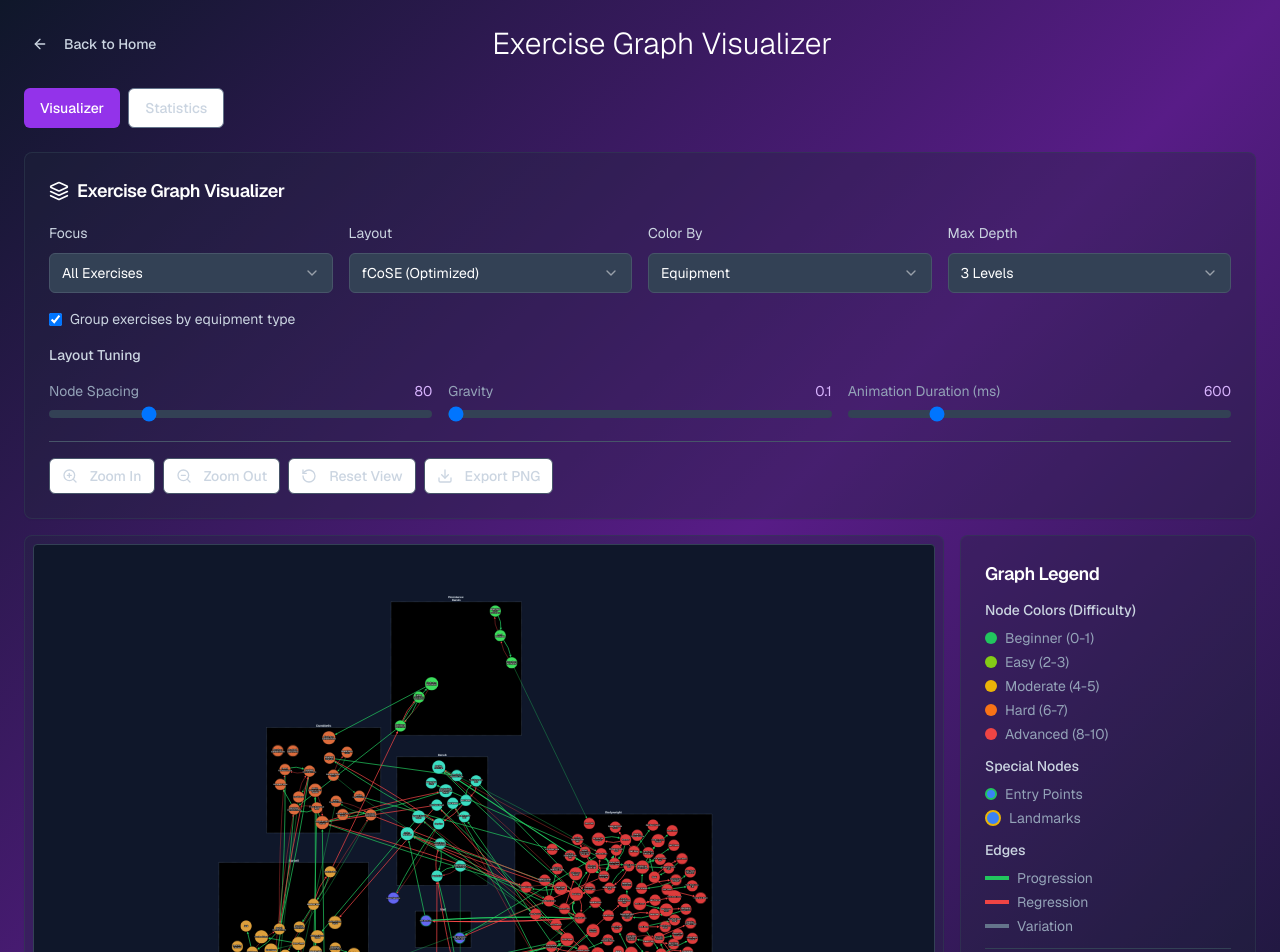
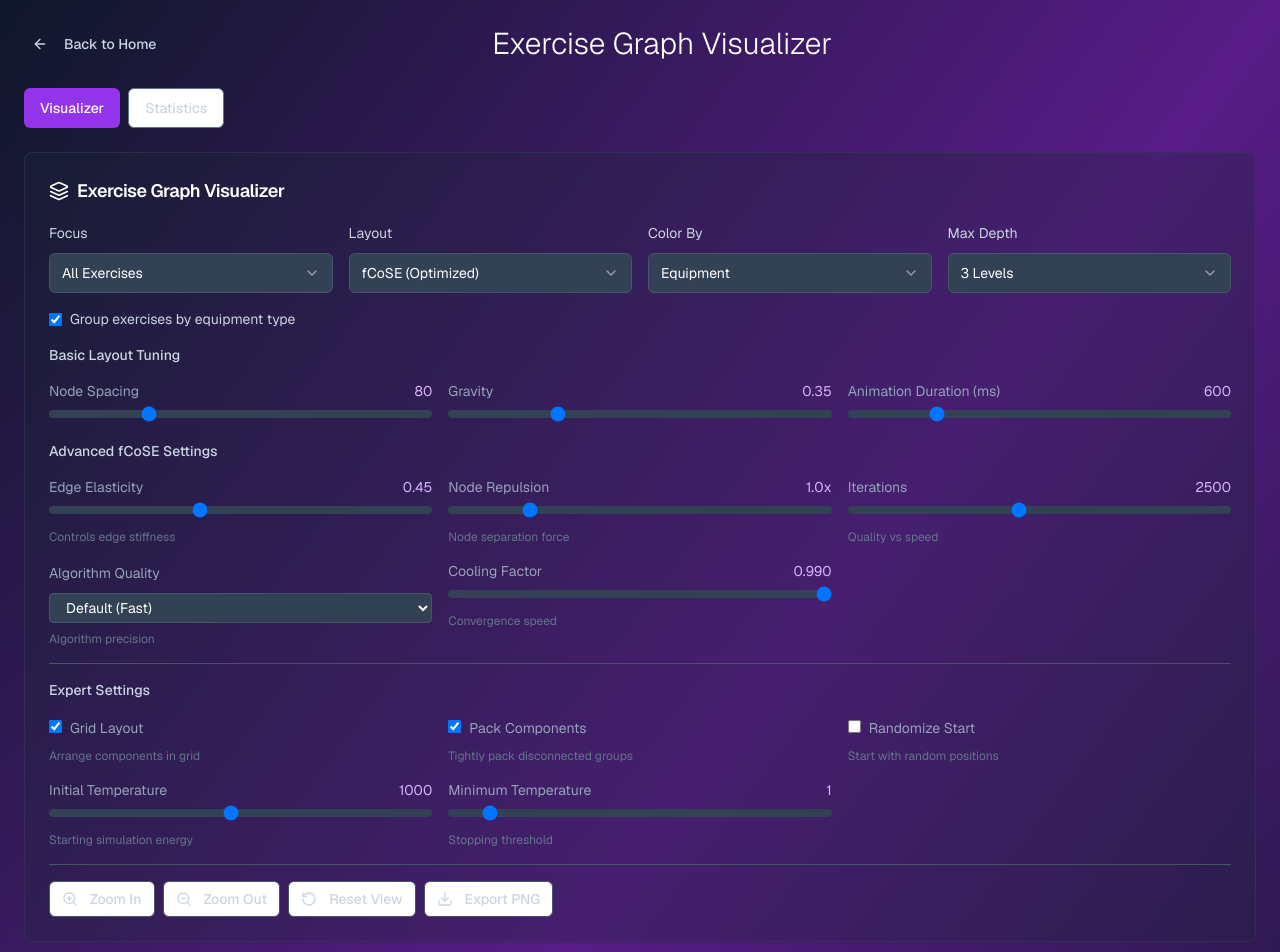
Before and after one commit to neozenith/v0-valkyrie-training, a Next.js app: page /dev/graph-visualizer in a window 1280 px wide. Shown: the top 952 px of the page. Built offline with nearby package versions, Linux system fonts and the light colour scheme; what cytoscape-dagre would draw is missing.

Commit message:
add more fcose parameters

```diff
--- a/components/exercise-graph-visualizer.tsx
+++ b/components/exercise-graph-visualizer.tsx
@@ -60,8 +60,21 @@ export default function ExerciseGraphVisualizer({
     colorScheme: 'equipment',
     groupByEquipment: true,
     nodeSpacing: 80,
-    gravity: 0.1,
+    gravity: 0.35,
     animationDuration: 600,
+    // Advanced fCoSE parameters
+    edgeElasticity: 0.45,
+    nodeRepulsionMultiplier: 1.0,
+    numIterations: 2500,
+    quality: 'default',
+    coolingFactor: 0.99,
+    // Layout structure options
+    tile: true,
+    packComponents: true,
+    randomize: false,
+    // Fine-tuning parameters
+    initialTemp: 1000,
+    minTemp: 1.0,
     ...defaultConfig
   })
 
@@ -562,20 +575,20 @@ export default function ExerciseGraphVisualizer({
         return {
           ...baseConfig,
           name: 'fcose',
-          // Quality vs Performance (longer iterations for better layout)
-          quality: 'proof',
+          // Quality vs Performance (tunable)
+          quality: config.quality || 'proof',
 
           // Separation (tunable)
           idealEdgeLength: config.nodeSpacing || 80,
-          edgeElasticity: 0.45,
+          edgeElasticity: config.edgeElasticity || 0.45,
 
-          // Force Strengths (increased repulsion for more spacing)
-          nodeRepulsion: (_node: any) => (config.nodeSpacing || 80) * 75,
+          // Force Strengths (tunable repulsion)
+          nodeRepulsion: (_node: any) => (config.nodeSpacing || 80) * 75 * (config.nodeRepulsionMultiplier || 1.0),
           nodeOverlap: (config.nodeSpacing || 80) * 0.25,
 
-          // Layout options
-          randomize: false,
-          tile: true,
+          // Layout options (tunable)
+          randomize: config.randomize ?? false,
+          tile: config.tile ?? true,
           tilingPaddingVertical: Math.max(10, (config.nodeSpacing || 80) * 0.125),
           tilingPaddingHorizontal: Math.max(10, (config.nodeSpacing || 80) * 0.125),
 
@@ -583,17 +596,22 @@ export default function ExerciseGraphVisualizer({
           gravity: config.gravity || 0.25,
           gravityRangeCompound: (config.gravity || 0.25) * 6,
 
-          // Compound node settings
-          packComponents: true,
+          // Compound node settings (tunable)
+          packComponents: config.packComponents ?? true,
 
           // fCoSE specific compound settings
           nodeDimensionsIncludeLabels: true,
           uniformNodeDimensions: false,
           allowNodesInsideCompound: true,
 
-          // Incremental layout (longer iterations for better convergence)
+          // Incremental layout (tunable iterations)
           step: 'all',
-          numIter: 2500,
+          numIter: config.numIterations || 2500,
+
+          // Cooling (tunable)
+          initialTemp: config.initialTemp || 1000,
+          coolingFactor: config.coolingFactor || 0.99,
+          minTemp: config.minTemp || 1.0,
 
           // Initial positions
           fixedNodeConstraint: undefined,
@@ -609,28 +627,29 @@ export default function ExerciseGraphVisualizer({
         return {
           ...baseConfig,
           name: 'fcose',
-          // Optimized for exercise relationship graphs
-          quality: 'default',
+          // Optimized for exercise relationship graphs (tunable quality)
+          quality: config.quality || 'default',
 
           // Tunable clustering for related exercises
           idealEdgeLength: config.nodeSpacing || 80,
-          edgeElasticity: 0.45,
+          edgeElasticity: config.edgeElasticity || 0.45,
 
           // Tunable repulsion for readability
-          nodeRepulsion: (_node: any) => (config.nodeSpacing || 80) * 56.25, // maintains ratio
+          nodeRepulsion: (_node: any) => (config.nodeSpacing || 80) * 56.25 * (config.nodeRepulsionMultiplier || 1.0),
           nodeOverlap: Math.max(10, (config.nodeSpacing || 80) * 0.125),
 
           // Compact layout with tunable spacing
-          tile: true,
+          tile: config.tile ?? true,
           tilingPaddingVertical: Math.max(5, (config.nodeSpacing || 80) * 0.0625),
           tilingPaddingHorizontal: Math.max(5, (config.nodeSpacing || 80) * 0.0625),
+          randomize: config.randomize ?? false,
 
           // Tunable gravity to center groups
           gravity: config.gravity || 0.35,
           gravityRangeCompound: (config.gravity || 0.35) * 5.7,
 
-          // Component packing
-          packComponents: true,
+          // Component packing (tunable)
+          packComponents: config.packComponents ?? true,
 
           // fCoSE specific compound settings
           nodeDimensionsIncludeLabels: true,
@@ -642,11 +661,11 @@ export default function ExerciseGraphVisualizer({
           animationDuration: config.animationDuration || 600,
           animationEasing: 'ease-in-out',
 
-          // Better convergence with longer iterations
-          initialTemp: 1000,
-          coolingFactor: 0.99,
-          minTemp: 1.0,
-          numIter: 2500
+          // Better convergence with tunable parameters
+          initialTemp: config.initialTemp || 1000,
+          coolingFactor: config.coolingFactor || 0.99,
+          minTemp: config.minTemp || 1.0,
+          numIter: config.numIterations || 2500
         }
       case 'grid':
         return {
@@ -812,7 +831,7 @@ export default function ExerciseGraphVisualizer({
 
           {/* Layout Tuning Controls */}
           <div className="space-y-4">
-            <h4 className="text-sm font-medium text-slate-300">Layout Tuning</h4>
+            <h4 className="text-sm font-medium text-slate-300">Basic Layout Tuning</h4>
 
             <div className="grid grid-cols-1 md:grid-cols-3 gap-4">
               <div className="space-y-2">
@@ -841,7 +860,7 @@ export default function ExerciseGraphVisualizer({
                   min="0.1"
                   max="1.0"
                   step="0.05"
-                  value={config.gravity || 0.1}
+                  value={config.gravity || 0.35}
                   onChange={(e) => setConfig({...config, gravity: parseFloat(e.target.value)})}
                   className="w-full h-2 bg-slate-700 rounded-lg appearance-none cursor-pointer slider-thumb"
                 />
@@ -864,6 +883,175 @@ export default function ExerciseGraphVisualizer({
               </div>
             </div>
           </div>
+
+          {/* Advanced fCoSE Controls */}
+          {(config.layout === 'fcose' || config.layout === 'force-directed') && (
+            <div className="space-y-4">
+              <h4 className="text-sm font-medium text-slate-300">Advanced fCoSE Settings</h4>
+
+              <div className="grid grid-cols-1 md:grid-cols-2 lg:grid-cols-3 gap-4">
+                <div className="space-y-2">
+                  <label className="text-sm text-slate-400 flex justify-between">
+                    Edge Elasticity
+                    <span className="text-purple-300">{config.edgeElasticity?.toFixed(2)}</span>
+                  </label>
+                  <input
+                    type="range"
+                    min="0.1"
+                    max="1.0"
+                    step="0.05"
+                    value={config.edgeElasticity || 0.45}
+                    onChange={(e) => setConfig({...config, edgeElasticity: parseFloat(e.target.value)})}
+                    className="w-full h-2 bg-slate-700 rounded-lg appearance-none cursor-pointer slider-thumb"
+                  />
+                  <p className="text-xs text-slate-500">Controls edge stiffness</p>
+                </div>
+
+                <div className="space-y-2">
+                  <label className="text-sm text-slate-400 flex justify-between">
+                    Node Repulsion
+                    <span className="text-purple-300">{config.nodeRepulsionMultiplier?.toFixed(1)}x</span>
+                  </label>
+                  <input
+                    type="range"
+                    min="0.5"
+                    max="3.0"
+                    step="0.1"
+                    value={config.nodeRepulsionMultiplier || 1.0}
+                    onChange={(e) => setConfig({...config, nodeRepulsionMultiplier: parseFloat(e.target.value)})}
+                    className="w-full h-2 bg-slate-700 rounded-lg appearance-none cursor-pointer slider-thumb"
+                  />
+                  <p className="text-xs text-slate-500">Node separation force</p>
+                </div>
+
+                <div className="space-y-2">
+                  <label className="text-sm text-slate-400 flex justify-between">
+                    Iterations
+                    <span className="text-purple-300">{config.numIterations}</span>
+                  </label>
+                  <input
+                    type="range"
+                    min="500"
+                    max="5000"
+                    step="250"
+                    value={config.numIterations || 2500}
+                    onChange={(e) => setConfig({...config, numIterations: parseInt(e.target.value)})}
+                    className="w-full h-2 bg-slate-700 rounded-lg appearance-none cursor-pointer slider-thumb"
+                  />
+                  <p className="text-xs text-slate-500">Quality vs speed</p>
+                </div>
+
+                <div className="space-y-2">
+                  <label className="text-sm text-slate-400">Algorithm Quality</label>
+                  <select
+                    value={config.quality || 'default'}
+                    onChange={(e) => setConfig({...config, quality: e.target.value as 'default' | 'proof'})}
+                    className="w-full bg-slate-700 border border-slate-600 text-white rounded px-3 py-1 text-sm"
+                  >
+                    <option value="default">Default (Fast)</option>
+                    <option value="proof">Proof (High Quality)</option>
+                  </select>
+                  <p className="text-xs text-slate-500">Algorithm precision</p>
+                </div>
+
+                <div className="space-y-2">
+                  <label className="text-sm text-slate-400 flex justify-between">
+                    Cooling Factor
+                    <span className="text-purple-300">{config.coolingFactor?.toFixed(3)}</span>
+                  </label>
+                  <input
+                    type="range"
+                    min="0.90"
+                    max="0.99"
+                    step="0.005"
+                    value={config.coolingFactor || 0.99}
+                    onChange={(e) => setConfig({...config, coolingFactor: parseFloat(e.target.value)})}
+                    className="w-full h-2 bg-slate-700 rounded-lg appearance-none cursor-pointer slider-thumb"
+                  />
+                  <p className="text-xs text-slate-500">Convergence speed</p>
+                </div>
+              </div>
+
+              {/* Expert Settings */}
+              <div className="mt-6 pt-4 border-t border-slate-600">
+                <h5 className="text-sm font-medium text-slate-300 mb-4">Expert Settings</h5>
+                <div className="grid grid-cols-1 md:grid-cols-2 lg:grid-cols-3 gap-4">
+                  <div className="space-y-2">
+                    <label className="text-sm text-slate-400">
+                      <input
+                        type="checkbox"
+                        checked={config.tile ?? true}
+                        onChange={(e) => setConfig({...config, tile: e.target.checked})}
+                        className="mr-2"
+                      />
+                      Grid Layout
+                    </label>
+                    <p className="text-xs text-slate-500">Arrange components in grid</p>
+                  </div>
+
+                  <div className="space-y-2">
+                    <label className="text-sm text-slate-400">
+                      <input
+                        type="checkbox"
+                        checked={config.packComponents ?? true}
+                        onChange={(e) => setConfig({...config, packComponents: e.target.checked})}
+                        className="mr-2"
+                      />
+                      Pack Components
+                    </label>
+                    <p className="text-xs text-slate-500">Tightly pack disconnected groups</p>
+                  </div>
+
+                  <div className="space-y-2">
+                    <label className="text-sm text-slate-400">
+                      <input
+                        type="checkbox"
+                        checked={config.randomize ?? false}
+                        onChange={(e) => setConfig({...config, randomize: e.target.checked})}
+                        className="mr-2"
+                      />
+                      Randomize Start
+                    </label>
+                    <p className="text-xs text-slate-500">Start with random positions</p>
+                  </div>
+
+                  <div className="space-y-2">
+                    <label className="text-sm text-slate-400 flex justify-between">
+                      Initial Temperature
+                      <span className="text-purple-300">{config.initialTemp}</span>
+                    </label>
+                    <input
+                      type="range"
+                      min="100"
+                      max="2000"
+                      step="100"
+                      value={config.initialTemp || 1000}
+                      onChange={(e) => setConfig({...config, initialTemp: parseInt(e.target.value)})}
+                      className="w-full h-2 bg-slate-700 rounded-lg appearance-none cursor-pointer slider-thumb"
+                    />
+                    <p className="text-xs text-slate-500">Starting simulation energy</p>
+                  </div>
+
+                  <div className="space-y-2">
+                    <label className="text-sm text-slate-400 flex justify-between">
+                      Minimum Temperature
+                      <span className="text-purple-300">{config.minTemp}</span>
+                    </label>
+                    <input
+                      type="range"
+                      min="0.1"
+                      max="10"
+                      step="0.1"
+                      value={config.minTemp || 1.0}
+                      onChange={(e) => setConfig({...config, minTemp: parseFloat(e.target.value)})}
+                      className="w-full h-2 bg-slate-700 rounded-lg appearance-none cursor-pointer slider-thumb"
+                    />
+                    <p className="text-xs text-slate-500">Stopping threshold</p>
+                  </div>
+                </div>
+              </div>
+            </div>
+          )}
 
           <Separator className="bg-slate-600" />
 
```
Also changed, not shown: types/exercise-graph.ts (+13 -0 lines).
